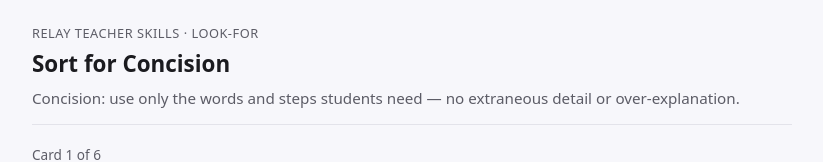
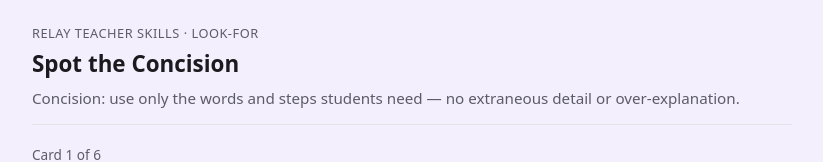
Before and after one commit to DiHughes-Relay/relay-activities, a plain HTML site: page activities/concision-sort/index.html in a window 1280 px wide. Shown: the top 162 px of the page, without its empty margins (228-1051 px from the left). Drawn offline with Linux system fonts and the light colour scheme.

Commit message:
Publish activity: concision-sort

```diff
--- a/activities/concision-sort/index.html
+++ b/activities/concision-sort/index.html
@@ -6,10 +6,10 @@
 <!-- Relay taxonomy linkage -->
 <meta name="relay-lookfor-id" content="e59be5a6-9b3e-415c-9074-70369b224bac">
 <meta name="relay-lookfor-name" content="Concision">
-<title>Sort for Concision</title>
+<title>Spot the Concision</title>
 <style>
   :root {
-    --ink:#1b1b1f; --muted:#5c5c66; --line:#e3e3ea; --bg:#f7f7fb; --accent:#3a48c4;
+    --ink:#1b1b1f; --muted:#5c5c66; --line:#e3e3ea; --bg:#f3effc; --accent:#3a48c4;
     --strong:#137a4b; --strong-bg:#e6f5ec;
     --attempting:#9a6a00; --attempting-bg:#fbf1dc;
     --non:#b22633; --non-bg:#fbe8ea;
@@ -73,7 +73,7 @@
 <div class="wrap">
   <header>
     <p class="eyebrow">Relay Teacher Skills · Look-For</p>
-    <h1>Sort for Concision</h1>
+    <h1>Spot the Concision</h1>
     <p class="lede">Concision: use only the words and steps students need — no extraneous detail or over-explanation.</p>
   </header>
 
```
